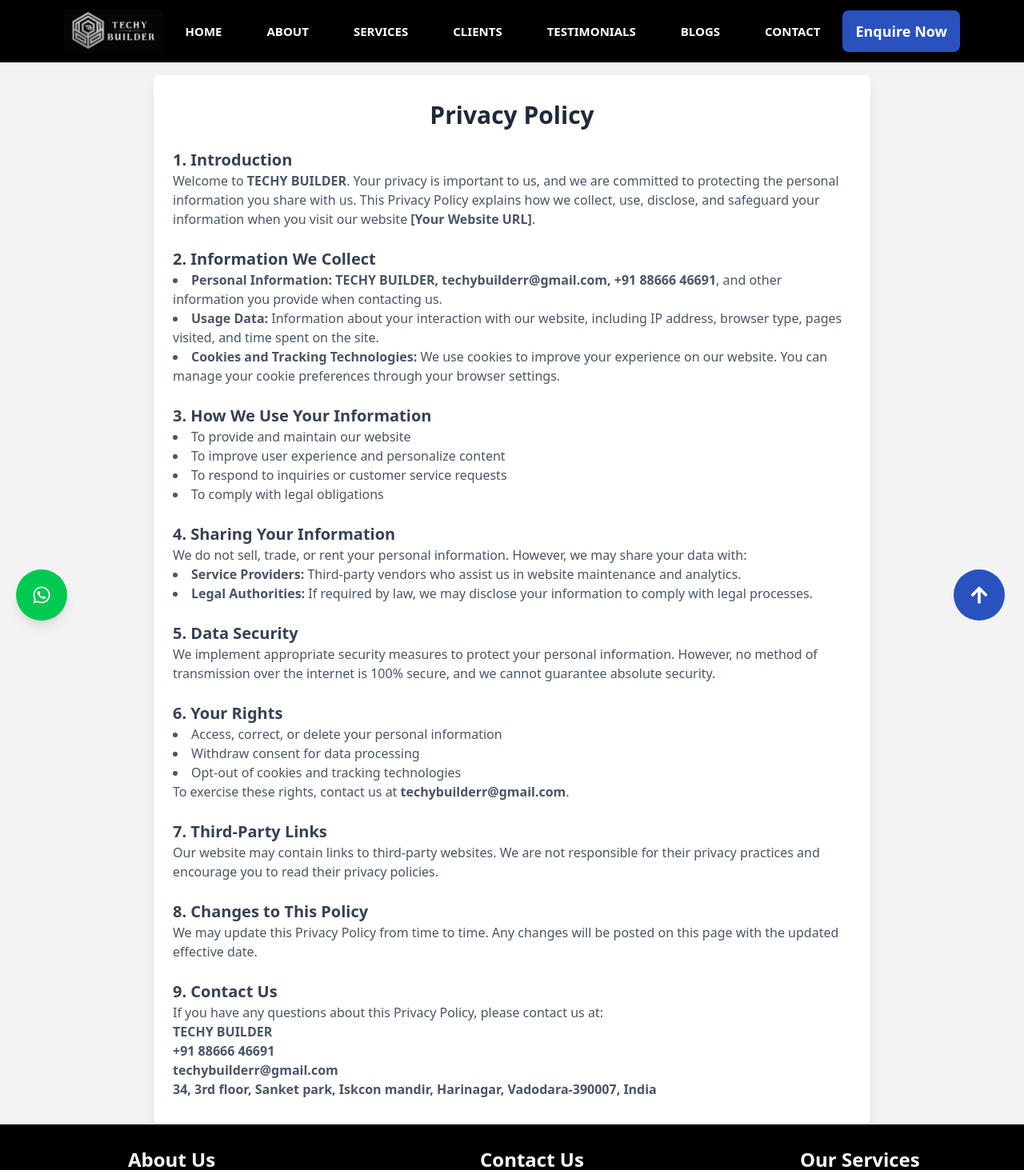
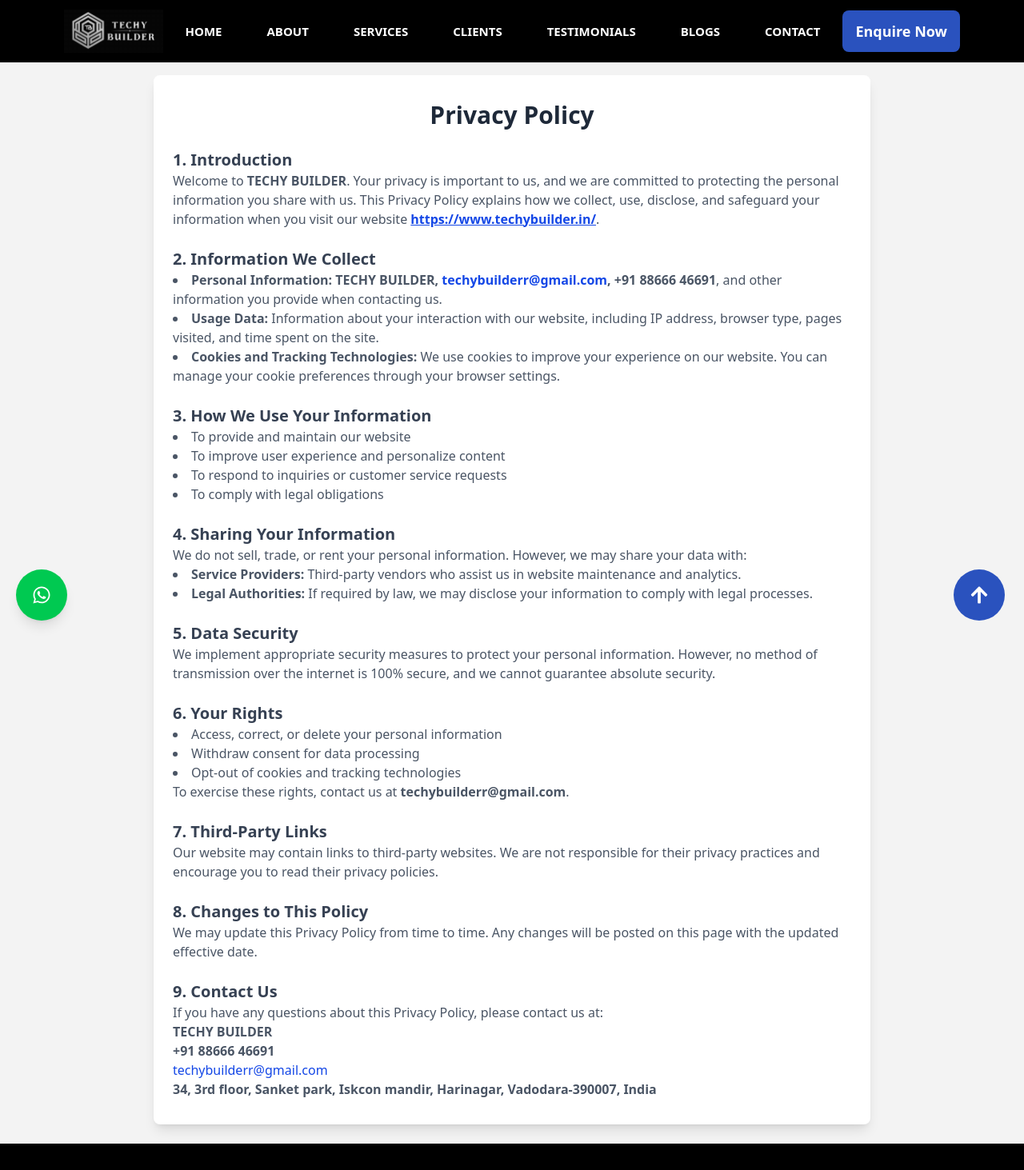
Before and after one commit to KUNDANYADAV7/Techy-Builderr-Website, a React (Vite) app: page /privacy-policy in a window 1280 px wide. Shown: the top 1463 px of the page at 80% size. Built offline with nearby package versions, Linux system fonts and the light colour scheme.

Commit message:
terms privacy page add

```diff
--- a/src/sections/Policy/PrivacyPolicy.jsx
+++ b/src/sections/Policy/PrivacyPolicy.jsx
@@ -6,19 +6,51 @@
     window.scrollTo(0, 0);
   }, []);
 
+
+  const openGmail = () => {
+    const userAgent = navigator.userAgent || navigator.vendor || window.opera;
+    // For Android devices, use the Gmail intent URL scheme.
+    if (/android/i.test(userAgent)) {
+      window.location.href = "intent://compose?to=techybuilderr@gmail.com#Intent;package=com.google.android.gm;scheme=mailto;end;";
+    }
+    // For iOS devices, use the Gmail URL scheme.
+    else if (/iPad|iPhone|iPod/.test(userAgent) && !window.MSStream) {
+      window.location.href = "googlegmail://co?to=techybuilderr@gmail.com";
+    }
+    // Fallback for desktop or when detection fails.
+    else {
+      window.open("https://mail.google.com/mail/?view=cm&fs=1&to=techybuilderr@gmail.com", "_blank");
+    }
+  };
+
+
   return (
-    <div className="max-w-4xl mx-auto mt-4 px-6 py-8 bg-white shadow-lg rounded-lg">
+    <div className="max-w-4xl mx-auto mt-4 px-6 py-8 bg-white shadow-lg rounded-lg mb-6">
       <h1 className="text-3xl font-bold text-center text-gray-800 mb-6">Privacy Policy</h1>
 
       <section className="mb-6">
         <h2 className="text-xl font-semibold text-gray-700">1. Introduction</h2>
-        <p className="text-gray-600">Welcome to <strong>TECHY BUILDER</strong>. Your privacy is important to us, and we are committed to protecting the personal information you share with us. This Privacy Policy explains how we collect, use, disclose, and safeguard your information when you visit our website <strong>[Your Website URL]</strong>.</p>
+        <p className="text-gray-600">
+  Welcome to <strong>TECHY BUILDER</strong>. Your privacy is important to us, and we are committed to protecting the personal information you share with us. This Privacy Policy explains how we collect, use, disclose, and safeguard your information when you visit our website <strong>
+    <a href="https://www.techybuilder.in/" target="_blank" rel="noopener noreferrer" className='text-blue-700 underline hover:text-blue-800'>
+      https://www.techybuilder.in/
+    </a>
+  </strong>.
+</p>
+
       </section>
 
       <section className="mb-6">
         <h2 className="text-xl font-semibold text-gray-700">2. Information We Collect</h2>
         <ul className="list-disc list-inside text-gray-600">
-          <li><strong>Personal Information:</strong> <span className='font-bold'>TECHY BUILDER, techybuilderr@gmail.com, +91 88666 46691</span>, and other information you provide when contacting us.</li>
+          <li><strong>Personal Information:</strong> <span className='font-bold'>TECHY BUILDER, <a
+  href="#"
+  onClick={(e) => {
+    e.preventDefault();
+    openGmail();
+  }}
+  className="text-blue-700 hover:text-blue-800 hover:underline inline-block"
+>techybuilderr@gmail.com</a>, +91 88666 46691</span>, and other information you provide when contacting us.</li>
           <li><strong>Usage Data:</strong> Information about your interaction with our website, including IP address, browser type, pages visited, and time spent on the site.</li>
           <li><strong>Cookies and Tracking Technologies:</strong> We use cookies to improve your experience on our website. You can manage your cookie preferences through your browser settings.</li>
         </ul>
@@ -73,7 +105,14 @@
         <p className="text-gray-600">If you have any questions about this Privacy Policy, please contact us at:</p>
         <p className="text-gray-600 font-bold">TECHY BUILDER</p>
         <p className="text-gray-600 font-bold">+91 88666 46691</p>
-        <p className="text-gray-600 font-bold">techybuilderr@gmail.com</p>
+        <a
+  href="#"
+  onClick={(e) => {
+    e.preventDefault();
+    openGmail();
+  }}
+  className="text-blue-700 hover:text-blue-800 hover:underline inline-block"
+>techybuilderr@gmail.com</a>
         <p className="text-gray-600 font-bold">34, 3rd floor, Sanket park, Iskcon mandir, Harinagar, Vadodara-390007, India</p>
       </section>
     </div>
--- a/src/sections/Policy/TermsCon.jsx
+++ b/src/sections/Policy/TermsCon.jsx
@@ -6,6 +6,24 @@
         // Ensure the page scrolls to the top when the component loads
         window.scrollTo(0, 0);
       }, []);
+
+
+      const openGmail = () => {
+        const userAgent = navigator.userAgent || navigator.vendor || window.opera;
+        // For Android devices, use the Gmail intent URL scheme.
+        if (/android/i.test(userAgent)) {
+          window.location.href = "intent://compose?to=techybuilderr@gmail.com#Intent;package=com.google.android.gm;scheme=mailto;end;";
+        }
+        // For iOS devices, use the Gmail URL scheme.
+        else if (/iPad|iPhone|iPod/.test(userAgent) && !window.MSStream) {
+          window.location.href = "googlegmail://co?to=techybuilderr@gmail.com";
+        }
+        // Fallback for desktop or when detection fails.
+        else {
+          window.open("https://mail.google.com/mail/?view=cm&fs=1&to=techybuilderr@gmail.com", "_blank");
+        }
+      };
+
   return (
     <div className="min-h-screen bg-gray-100 flex items-center justify-center p-4">
       <div className="max-w-4xl w-full bg-white shadow-lg rounded-lg p-6 md:p-10">
@@ -15,7 +33,9 @@
         <div className="space-y-6 text-gray-700">
           <div>
             <h2 className="text-xl font-semibold">1. Introduction</h2>
-            <p>Welcome to <span className="font-bold">TECHY BUILDER.</span> By accessing or using our website [Your Website URL], you agree to comply with and be bound by these Terms and Conditions. If you do not agree with any part of these terms, you should not use our website.</p>
+            <p>Welcome to <span className="font-bold">TECHY BUILDER.</span> By accessing or using our website <a href="https://www.techybuilder.in/" target="_blank" rel="noopener noreferrer" className='text-blue-700 underline hover:text-blue-800'>
+      https://www.techybuilder.in/
+    </a>, you agree to comply with and be bound by these Terms and Conditions. If you do not agree with any part of these terms, you should not use our website.</p>
           </div>
 
           <div>
@@ -59,7 +79,14 @@
             <p>If you have any questions about these Terms and Conditions, please contact us at:</p>
             <p className="font-semibold">TECHY BUILDER</p>
             <p className="font-semibold">+91 88666 46691</p>
-            <p className="font-semibold">techybuilderr@gmail.com</p>
+            <a
+  href="#"
+  onClick={(e) => {
+    e.preventDefault();
+    openGmail();
+  }}
+  className="text-blue-700 hover:text-blue-800 hover:underline inline-block"
+>techybuilderr@gmail.com</a>
             <p className="font-semibold">34, 3rd floor, Sanket park, Iskcon mandir, Harinagar, Vadodara-390007, India</p>
           </div>
         </div>
```
